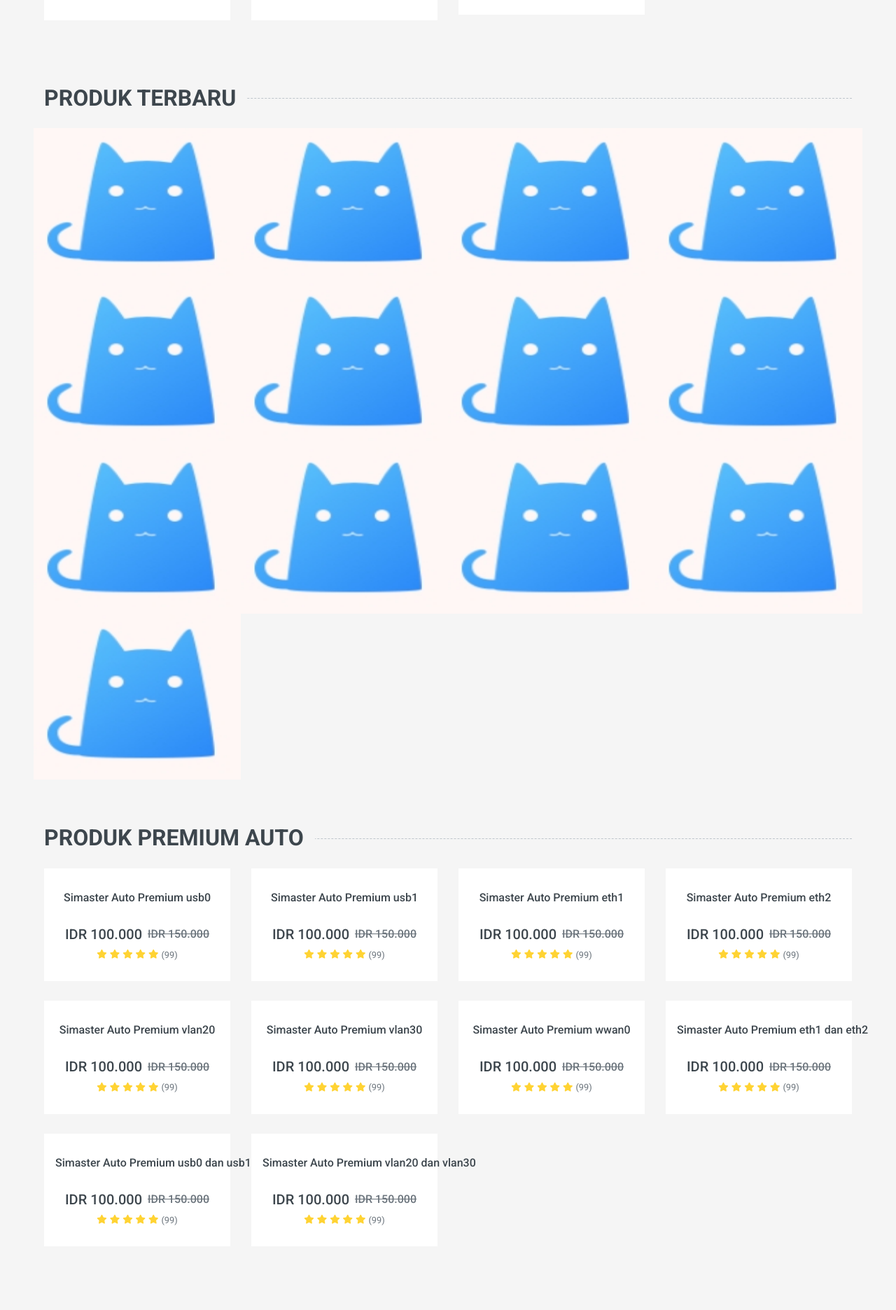
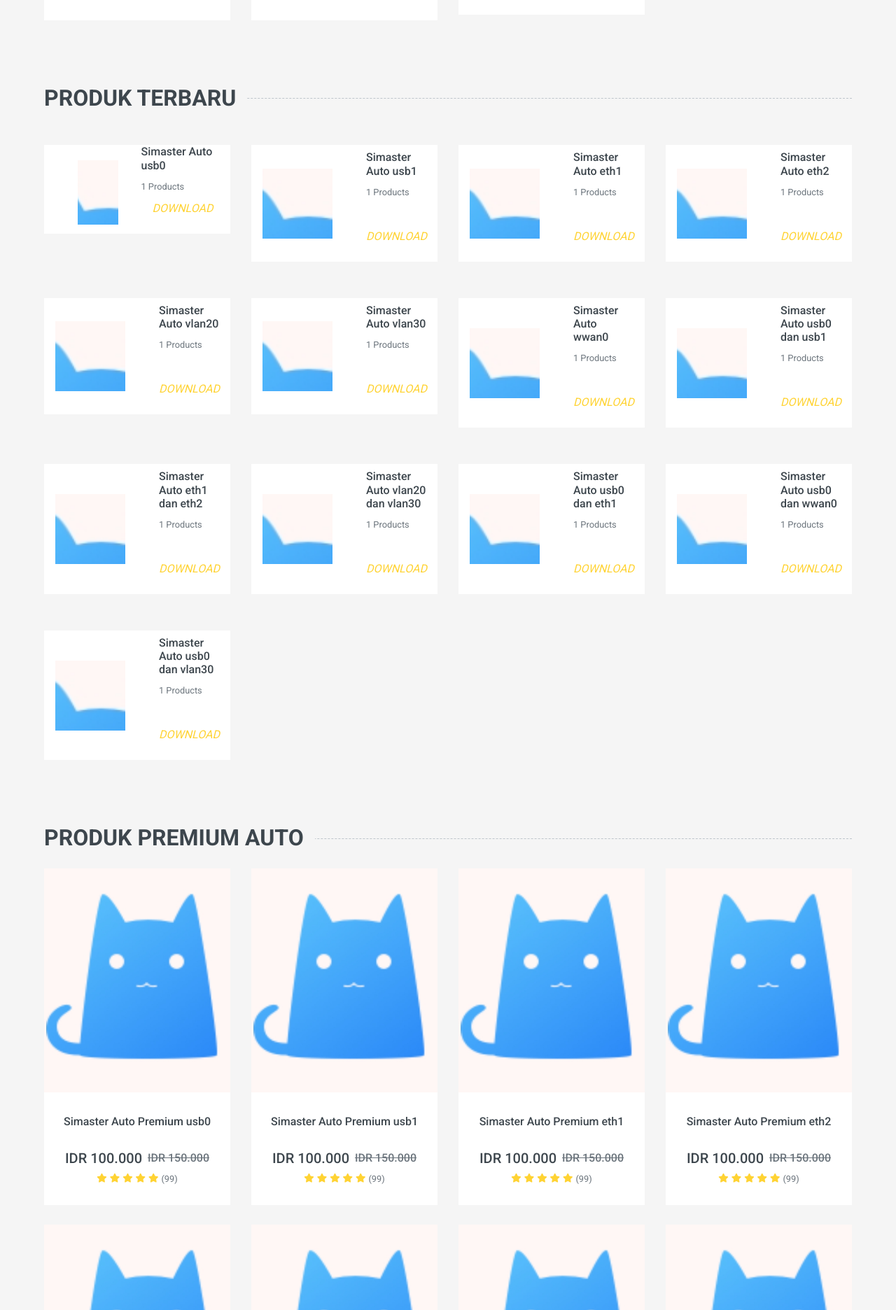
Before and after one commit to mwnsofficial/simaster, a Jekyll site: the page built from index.html, in a window 1280 px wide. Shown: the part 851-2723 px from the top of the page at 70% size. Built offline with Jekyll 4.4.1, drawn with Linux system fonts in a browser that asks for light colours; nearby versions of some CDN libraries; comment, search, counter and statistics services are not loaded.

Commit message:
Update customstyle.css

```diff
--- a/css/customstyle.css
+++ b/css/customstyle.css
@@ -2,15 +2,9 @@
  * Posts images start ----------
  */
 
-.featured-image-post {
+.img-fluid {
   width: 100%;
-  height: 150px;
-  object-fit: cover;
-}
-
-.blog-roll-image {
-  width: 75px;
-  height: 75px;
+  height: 320px;
   object-fit: cover;
   float: left;
 }
@@ -325,11 +319,3 @@ a:hover {
 .round {
   border-radius: 50%;
 }
-
-.img-fluid {
-  position: absolute;
-  top: 0;
-  left: 0;
-  width: 100%;
-  height: 100%;
-}
```
